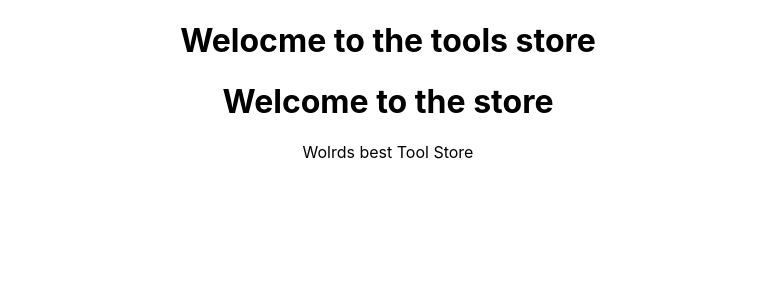
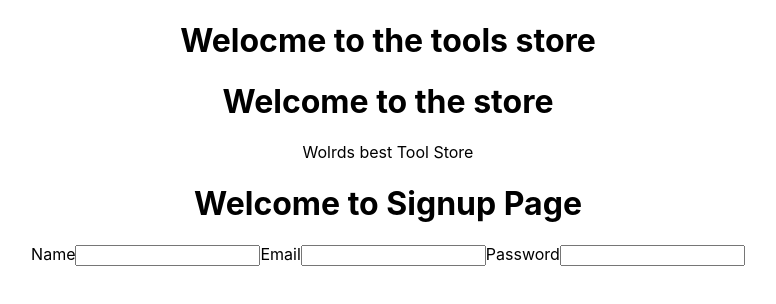
Before and after one commit to tnikhilchowdary/tools-store, a React (Create React App) app in the folder tools-store/: page / in a window 1280 px wide. Shown: the top 304 px of the page, without its empty margins (252-1028 px from the left). Built offline with nearby package versions, Linux system fonts and the light colour scheme.

Commit message:
Signup Page

```diff
--- a/tools-store/src/App.js
+++ b/tools-store/src/App.js
@@ -1,5 +1,6 @@
 import logo from './logo.svg';
 import './App.css';
+import Signup from './Pages/Signup';
 
 function App() {
   return (
@@ -7,6 +8,7 @@ function App() {
       <h1>Welocme to the tools store</h1>
       <h1>Welcome to the store</h1>
       <p>Wolrds best Tool Store</p>
+      <Signup />
     </div>
   );
 }
--- /dev/null
+++ b/tools-store/src/Pages/Signup.js
@@ -0,0 +1,49 @@
+import react from "react";
+import { useState } from "react";
+
+const Signup = () => {
+    const [name, setName] = useState("");
+    const [email, setEmail] = useState("");
+    const [password, setPassword] = useState("");
+
+    const nameHandleChange = (e) => {
+        setName(e.target.value);
+    }
+
+
+     const emailHandleChange = (e) => {
+        setEmail(e.target.value);
+    }
+
+       const passwordHandleChange = (e) => {
+        setPassword(e.target.value);
+    }
+
+    return(
+        <div>
+            <h1>Welcome to Signup Page</h1>
+            <form>
+                <label>
+                    Name
+                    <input type="text"
+                    onChange={nameHandleChange}
+                    />
+                </label>
+                <label>
+                    Email
+                    <input type="email"
+                    onChange={emailHandleChange}
+                    />
+                </label>
+                <label>
+                    Password
+                    <input type="password"
+                    onChange={passwordHandleChange}
+                    />
+                </label>
+            </form>
+        </div>
+    )
+}
+
+export default Signup;
```
